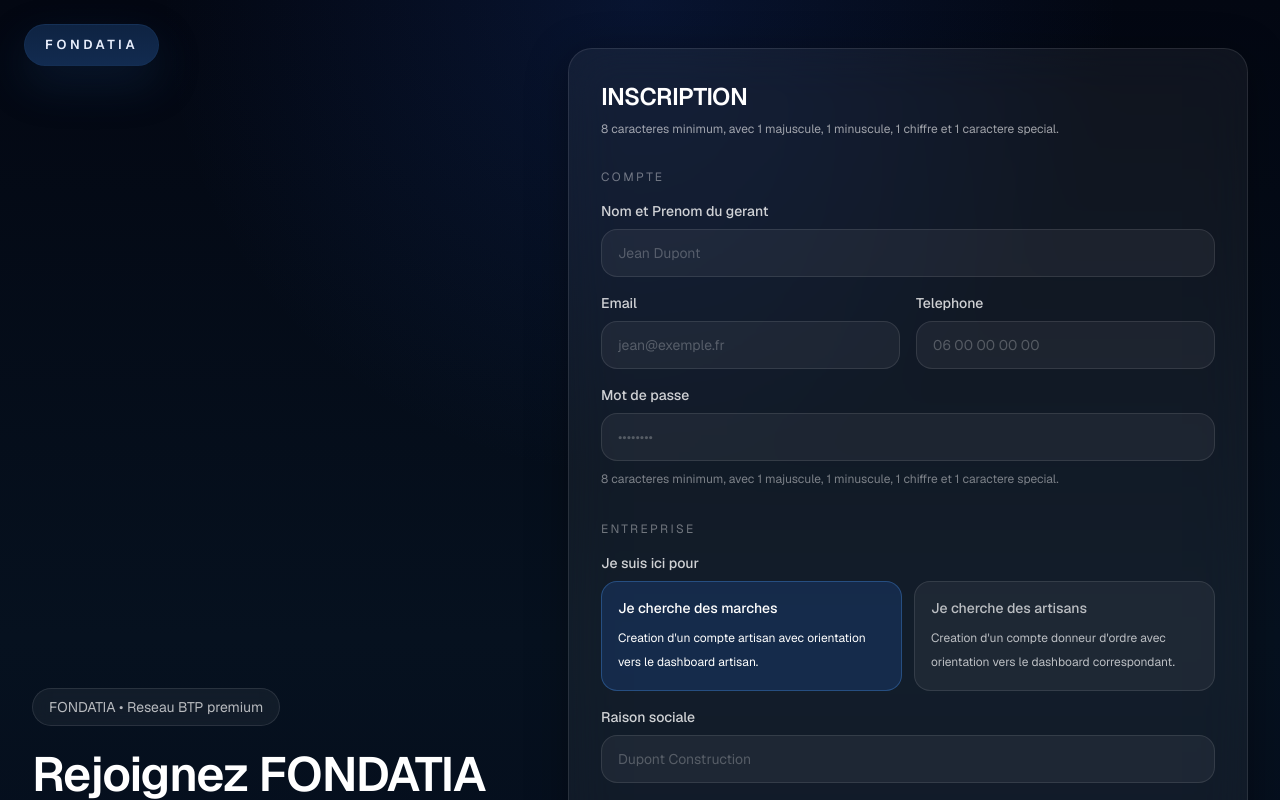
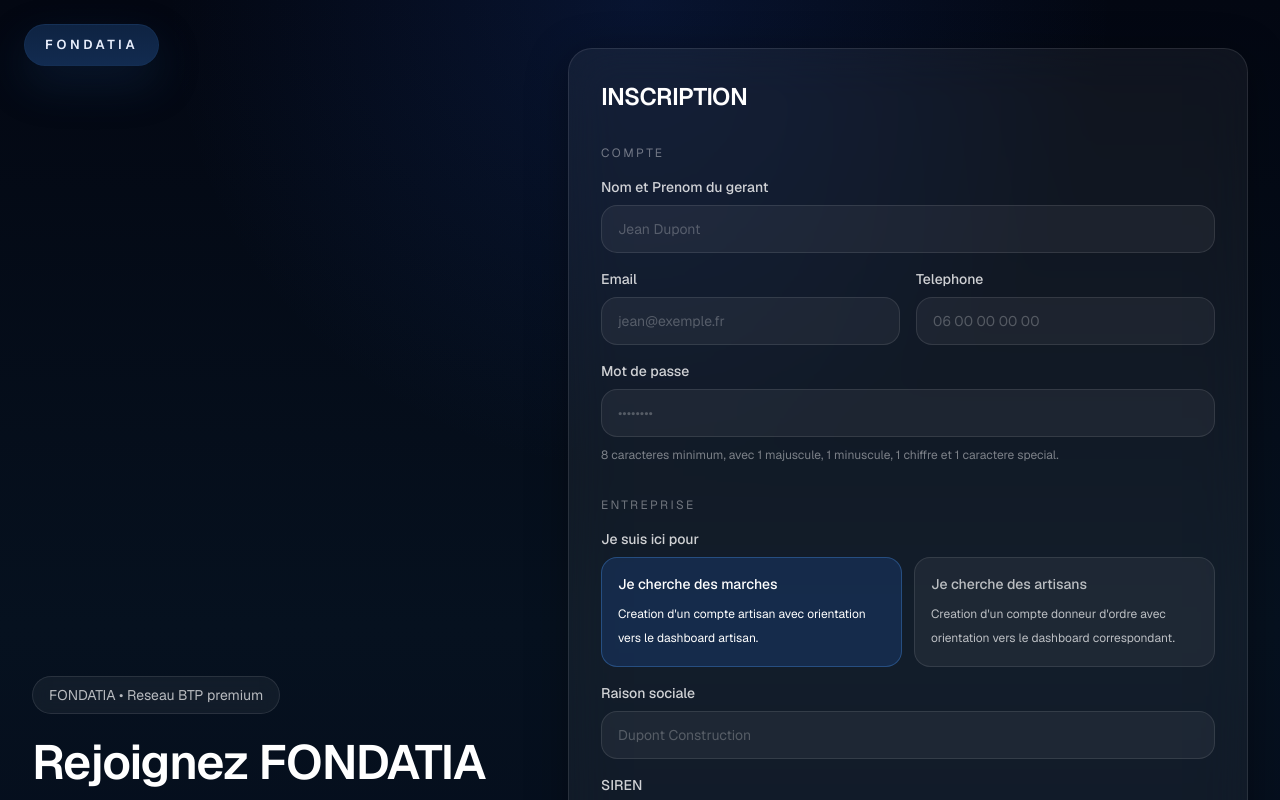
Before and after one commit to Djanix67/FONDATIA, a Next.js app: page /inscription-artisan in a window 1280 px wide. Shown: the top 800 px of the page. Built offline with nearby package versions, Linux system fonts and the light colour scheme.

Commit message:
Remove top password hint from signup heading

```diff
--- a/app/inscription-artisan/page.tsx
+++ b/app/inscription-artisan/page.tsx
@@ -301,7 +301,6 @@ export default function InscriptionArtisanPage() {
               <h2 className="text-2xl font-semibold tracking-tight text-white">
                 INSCRIPTION
               </h2>
-              <p className="mt-2 text-xs text-white/60">{passwordHint}</p>
             </div>
 
             <form onSubmit={onSubmit} className="space-y-8">
```
